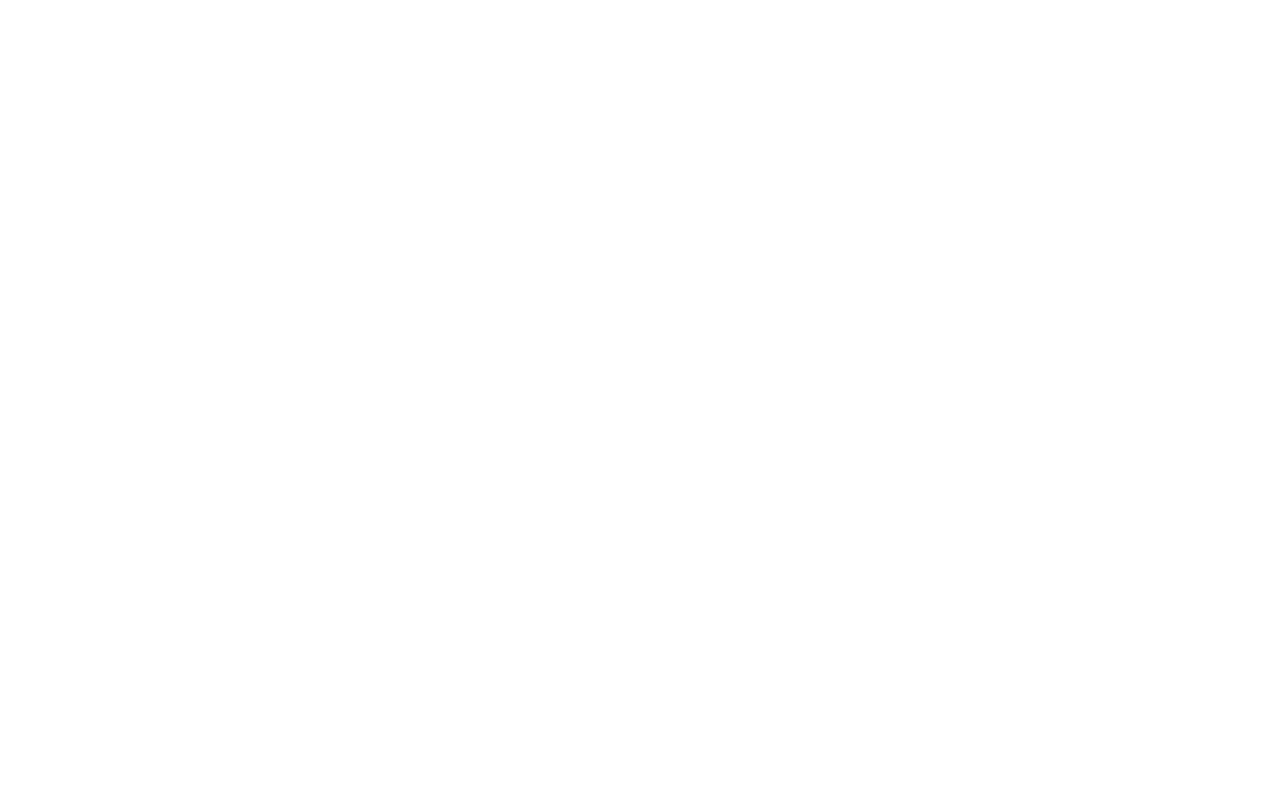
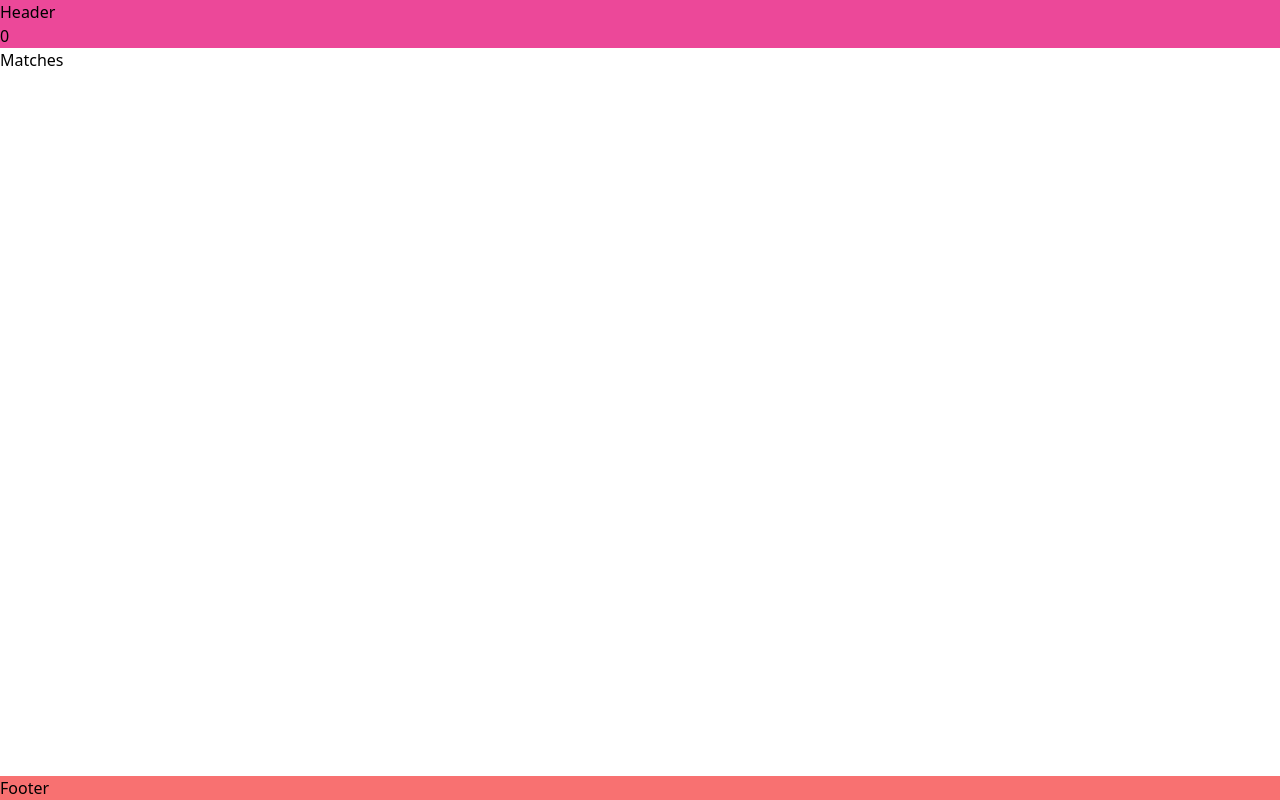
Before and after one commit to marcusryden92/Hinder, a React (Vite) app: page /Matches in a window 1280 px wide. Before the commit this address had no page. Built offline with nearby package versions, Linux system fonts and the light colour scheme.

Commit message:
fixed routing

```diff
--- a/src/App.jsx
+++ b/src/App.jsx
@@ -3,15 +3,17 @@
 import Root from "./pages/Root";
 import { Context } from "./context/context";
 import { BrowserRouter, Routes, Route } from "react-router-dom";
+import Matches from "./pages/Matches";
 
 export default function App() {
   return (
     <Context>
       <BrowserRouter>
         <Routes>
+          <Route index element={<LoginPage />} />
           <Route path="/" element={<Root />}>
-            <Route index element={<LoginPage />} />
             <Route path="/MainPage" element={<MainPage />} />
+            <Route path="/Matches" element={<Matches />} />
           </Route>
         </Routes>
       </BrowserRouter>
--- /dev/null
+++ b/src/components/Footer.jsx
@@ -0,0 +1,7 @@
+import React from "react";
+
+function Footer() {
+  return <div className={`absolute bottom-0 bg-red-400 w-screen`}>Footer</div>;
+}
+
+export default Footer;
--- a/src/pages/MainPage.jsx
+++ b/src/pages/MainPage.jsx
@@ -1,6 +1,7 @@
 import React from "react";
 import { useContext } from "react";
 import { ContextProvider } from "../context/context";
+import { Link } from "react-router-dom";
 
 export default function MainPage() {
   const { add } = useContext(ContextProvider);
--- /dev/null
+++ b/src/pages/Matches.jsx
@@ -0,0 +1,7 @@
+import React from "react";
+
+function Matches() {
+  return <div>Matches</div>;
+}
+
+export default Matches;
--- a/src/pages/Root.jsx
+++ b/src/pages/Root.jsx
@@ -1,5 +1,6 @@
 import React from "react";
 import Header from "../components/Header";
+import Footer from "../components/Footer";
 import { Outlet } from "react-router-dom";
 
 export default function Root() {
@@ -7,6 +8,7 @@
     <>
       <Header />
       <Outlet />
+      <Footer />
     </>
   );
 }
```
